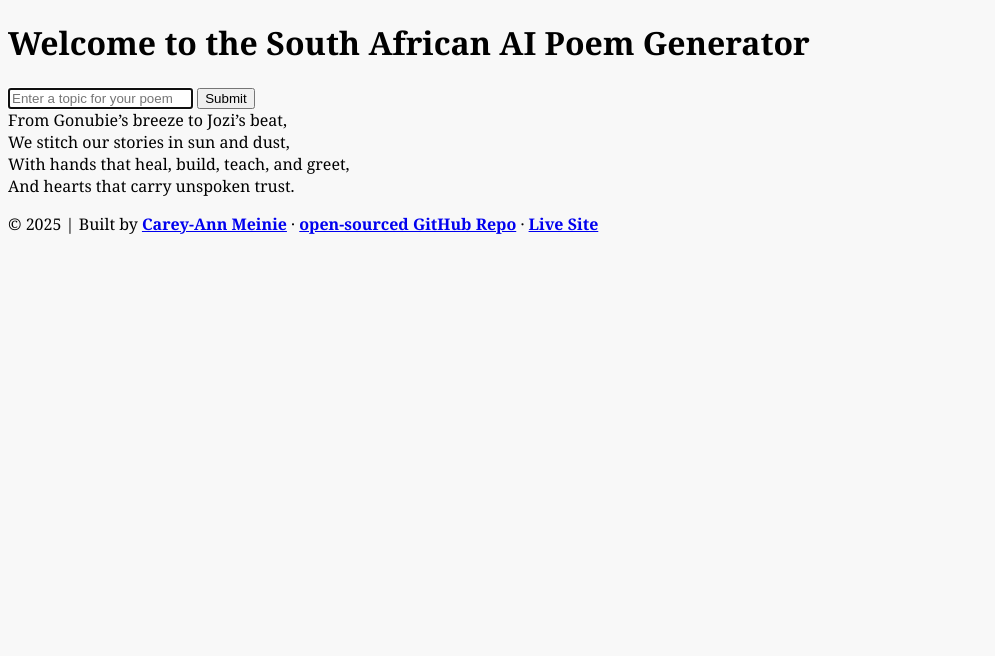
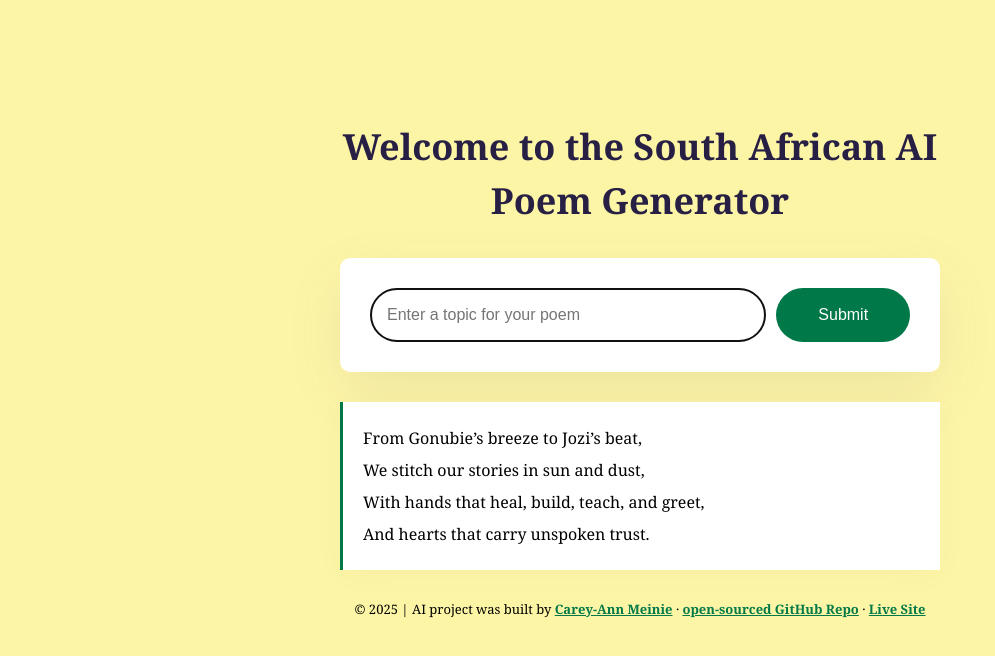
Before and after one commit to CareyM92/south-african-ai-poem-generator, a plain HTML site: page index.html in a window 1280 px wide. Shown: the whole page, without its empty margins (0-995 px from the left). Drawn offline with Linux system fonts and the light colour scheme.

Commit message:
added styling to project

```diff
--- a/index.html
+++ b/index.html
@@ -8,6 +8,7 @@
     <title>South African AI Poem Generator</title>
   </head>
   <body>
+    <div class="container">
       <header>
         <h1>Welcome to the South African AI Poem Generator</h1>
       </header>
@@ -20,10 +21,11 @@
             autofocus
             required
             autocomplete="off"
+            class="instructions"
           />
-        <input type="submit" />
+          <input type="submit" class="submit-button" />
         </form>
-      <div>
+        <div class="poem">
           From Gonubie’s breeze to Jozi’s beat,
           <br />
           We stitch our stories in sun and dust,
@@ -35,7 +37,7 @@
       </main>
       <footer>
         <p>
-        © 2025 | Built by
+          © 2025 | AI project was built by
           <a href="https://github.com/CareyM92" target="_blank" rel="noopener"
             ><b>Carey-Ann Meinie</b></a
           >
@@ -55,7 +57,7 @@
           >
         </p>
       </footer>
-
+    </div>
     <script src="index.js"></script>
   </body>
 </html>
--- a/style.css
+++ b/style.css
@@ -1,4 +1,70 @@
 body {
-  background-color: #f8f8f8ff;
-  font-family: Georgia, "Times New Roman", Times, serif, sans-serif;
+  background-color: #fdf5a6ff;
+  font-family: Georgia, Arial, sans-serif;
 }
+
+a {
+  color: #007847;
+}
+
+.container {
+  margin: 120px auto;
+  max-width: 600px;
+}
+
+header {
+  margin-bottom: 30px;
+}
+
+h1 {
+  text-align: center;
+  font-weight: 800;
+  font-size: 36px;
+  line-height: 1.5;
+  color: #272044;
+}
+
+form {
+  padding: 30px;
+  background-color: white;
+  box-shadow: 0px 20px 60px rgba(65, 50, 100, 0.08);
+  border-radius: 10px;
+  display: flex;
+  margin-bottom: 30px;
+}
+
+.instructions {
+  padding: 16px;
+  border: 1px solid rgba(39, 33, 66, 0.5);
+  width: 80%;
+  font-size: 16px;
+  border-radius: 50px;
+  line-height: 20px;
+  color: #272044;
+}
+
+.submit-button {
+  margin-left: 10px;
+  background: #007847;
+  color: white;
+  border: none;
+  width: 150px;
+  font-size: 16px;
+  border-radius: 50px;
+  padding: 14px 24px;
+}
+
+.poem {
+  font-size: 16px;
+  background-color: #fff;
+  padding: 20px;
+  line-height: 2;
+  border-left: 3px solid #007847;
+  box-shadow: 0px 4px 30px 0px rgba(39, 33, 66, 0.03);
+}
+
+footer {
+  text-align: center;
+  font-size: 13px;
+  margin-top: 30px;
+}
```
Lines whose indentation alone changed are shown as unchanged.
